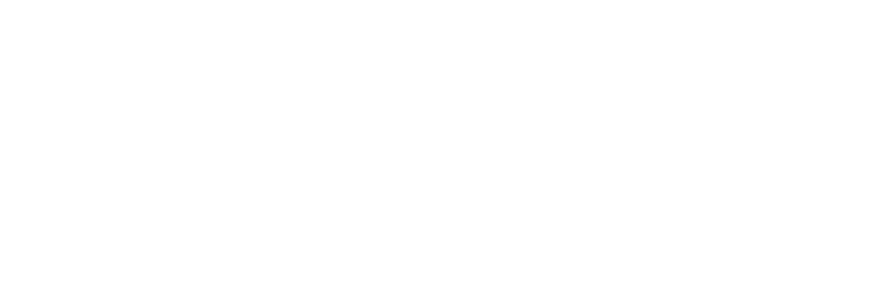
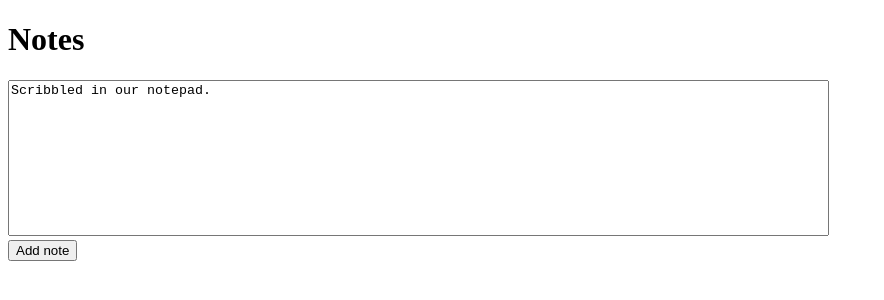
Before and after one commit to gjstirling/Note-orious-Single-Page-App, a plain HTML site: page index.html in a window 1280 px wide. Shown: the whole page, without its empty margins (0-884 px from the left). Drawn offline with Linux system fonts and the light colour scheme.

Commit message:
Index file layout

```diff
--- a/index.html
+++ b/index.html
@@ -1 +1,18 @@
-<title> Notes Application </title>
+<!DOCTYPE html>
+<html>
+  <head>
+  <title> Notes Application </title>
+  </head>
+  <body></body>
+    <h1> Notes </h1>
+      <section>
+        <form>
+          <!-- Text box -->
+          <textarea style="resize:none" maxlength="1000" id="notepad" name="notepad" rows="10" cols="100">Scribbled in our notepad.</textarea>
+        </form>
+        <!-- button "save note" (post request)-->
+        <button value="submit" name="addNote" action="">Add note</button>
+        <!-- List of notes (collected from class memory)-->
+      </section>
+    </body>
+  </html>
```
